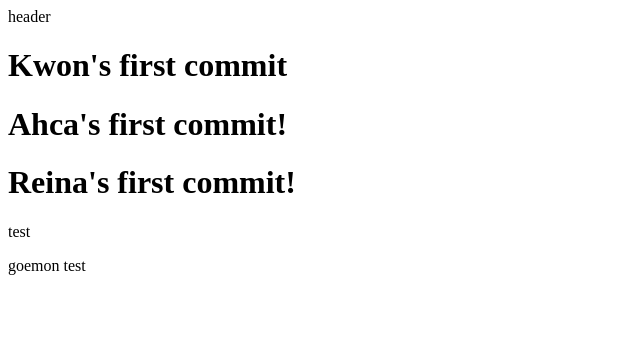
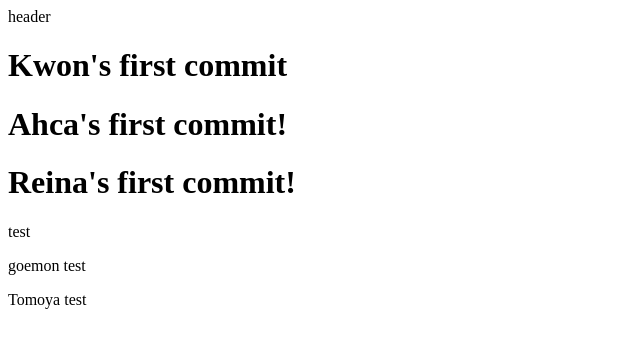
Before and after one commit to recursion-red/practice, a plain HTML site: page index.html in a window 1280 px wide. Shown: the full height of the page, 0-640 px from the left. Drawn offline with Linux system fonts and the light colour scheme.

Commit message:
add: second commit

```diff
--- a/index.html
+++ b/index.html
@@ -12,5 +12,6 @@
     <h1>Reina's first commit!</h1>
     <p>test</p>
     <p>goemon test</p>
+    <p>Tomoya test</p>
   </body>
 </html>
```
